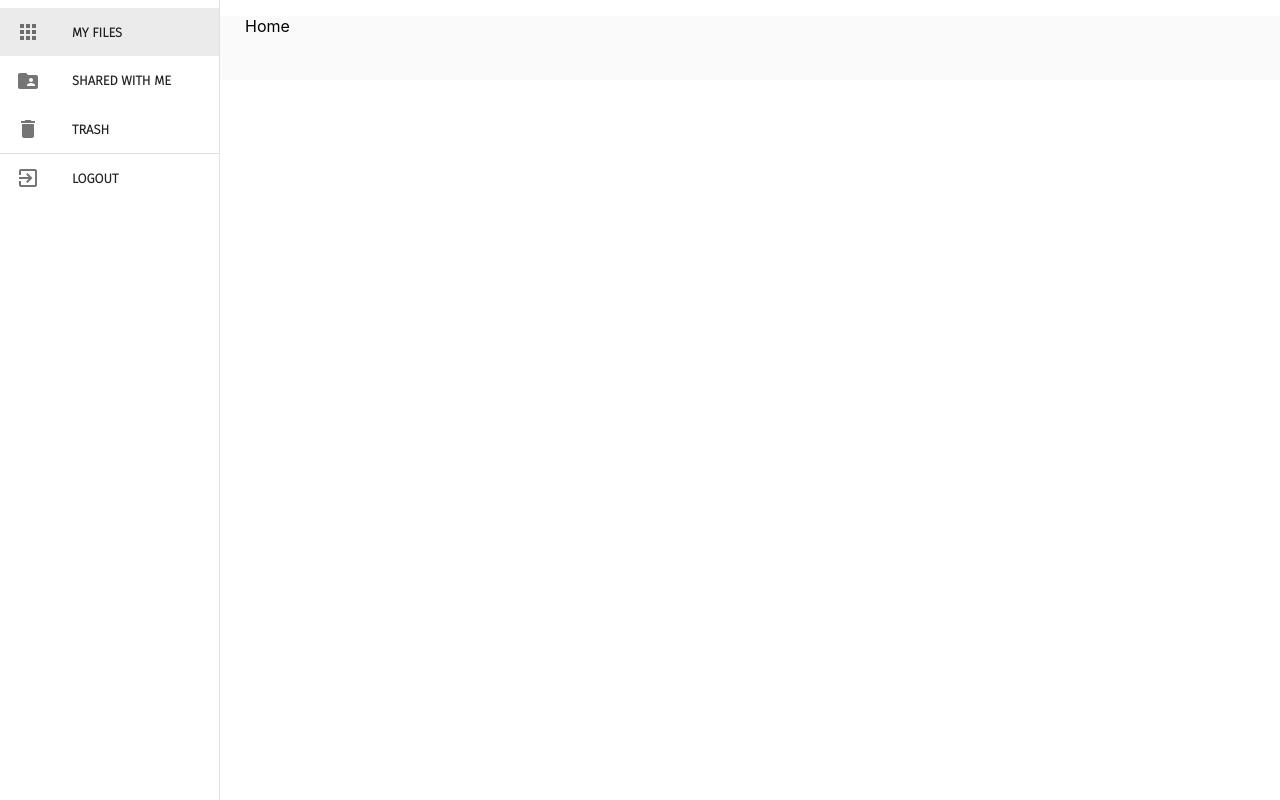
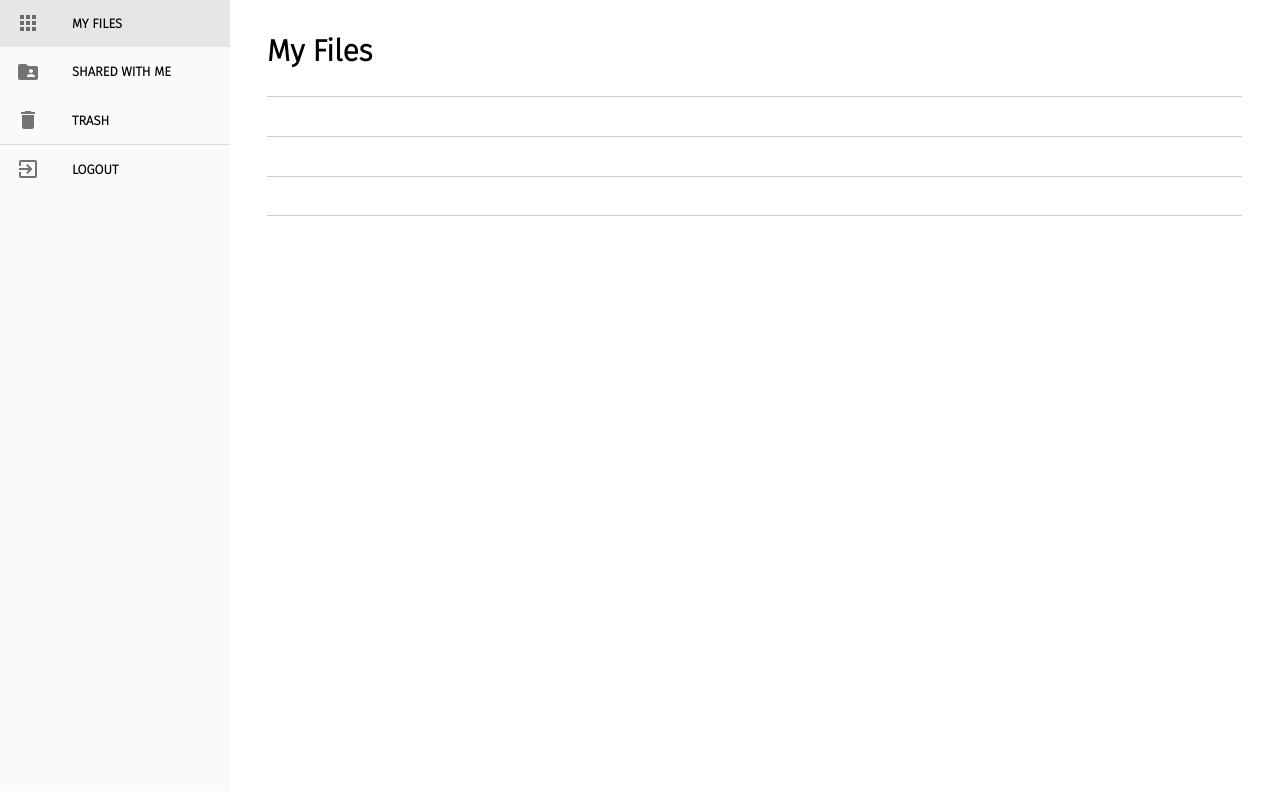
Before and after one commit to Riolku/cryptbox, a Next.js app in the folder frontend/: page /user in a window 1280 px wide. Built offline with nearby package versions, Linux system fonts and the light colour scheme.

Commit message:
Added more to user page + fixed sidebar

```diff
--- a/frontend/pages/login.tsx
+++ b/frontend/pages/login.tsx
@@ -1,7 +1,5 @@
 import React, { useState } from 'react';
 import { useRouter } from 'next/router';
-
-//import 'dotenv/config';
 
 import Navbar from '../components/Navbar';
 
--- a/frontend/pages/user.tsx
+++ b/frontend/pages/user.tsx
@@ -14,7 +14,19 @@ import Navbar from '../components/Navbar';
 
 import styles from '../styles/User.module.css';
 
-const drawerWidth = 220;
+const drawerWidth = 300;
+
+const testData = [
+    {
+
+    },
+    {
+
+    },
+    {
+
+    }
+];
 
 const useStyles = makeStyles((theme: Theme) =>
   createStyles({
@@ -37,38 +49,29 @@ const useStyles = makeStyles((theme: Theme) =>
     content: {
       flexGrow: 1,
       backgroundColor: theme.palette.background.default,
-      paddingLeft: 245,
+      paddingLeft: 285,
     },
   }),
 );
 
 export default function User(){
-
     const classes = useStyles();
 
-    const [fvstate, setFVState] = useState("Home")
+    const [fvstate, setFVState] = useState("My Files")
 
     const handleListItemClick =(event: React.MouseEvent<HTMLDivElement, MouseEvent>, index: string)=>{
         setFVState(index)
     }
 
     return(
-        //<FilePicker onFile={(file)=>}></FilePicker>
         <div>
-            <Drawer
-                className={classes.drawer}
-                variant="permanent"
-                classes={{
-                    paper: classes.drawerPaper
-                }}>
-
-                <div className={classes.toolbar }>
+            <div style = {{ position: 'fixed', left: 0, height: '100vh', width: '230px', top: '-9px', background: 'rgba(0,0,0,0.02)' }}>
                 <List>
-                        <ListItem button selected={fvstate === "Home"} key={"Home"} onClick={(ev)=>{handleListItemClick(ev, "Home")}}>
+                    <ListItem button selected={fvstate === "My Files"} key={"My Files"} onClick={(ev)=>{handleListItemClick(ev, "My Files")}}>
                         <ListItemIcon><AppsIcon /></ListItemIcon>
                         <h1 className = { styles.sidebarText }> MY FILES </h1>
                     </ListItem>
-                        <ListItem button selected={fvstate === "Shared"} key={"Shared"} onClick={(ev)=>{handleListItemClick(ev, "Shared")}}>
+                    <ListItem button selected={fvstate === "Shared With Me"} key={"Shared With Me"} onClick={(ev)=>{handleListItemClick(ev, "Shared With Me")}}>
                         <ListItemIcon><FolderSharedIcon /></ListItemIcon>
                         <h1 className = { styles.sidebarText }> SHARED WITH ME </h1>
                     </ListItem>
@@ -83,12 +86,19 @@ export default function User(){
                     </ListItem>
                 </List>
             </div>
-            </Drawer>
-            <main className={classes.content}>
-                <div className={classes.toolbar}>
-                    <p>{fvstate}</p>
+            <div className = { styles.userBackground }>
+                <h1 className = { styles.userHeader }> { fvstate } </h1>
+                <div className = { styles.filesBackground }>
+                    {
+                        testData.map((value, index) => {
+                            return (
+                                <div className = { styles.fileEntryContainer } style = {{ borderBottom: index==testData.length-1?'1px solid rgba(0,0,0,0.2)':0 }}>
                                 </div>
-            </main>
+                            )
+                        })
+                    }
+                </div>
+            </div>
         </div>
     )
 }
--- a/frontend/styles/User.module.css
+++ b/frontend/styles/User.module.css
@@ -7,6 +7,34 @@
     position: absolute;
     width: calc(100vw - 220px);
     height: 100vh;
-    left: 220px;
+    left: 230px;
     /* background: rgba(0,0,0,0.5); */
 }
+
+.userHeader {
+    position: absolute;
+    left: 3%;
+    top: 1%;
+    font-size: 30px;
+    font-family: var(--font);
+    padding: 0.5%;
+    /* background: rgba(0,0,0,0.5); */
+}
+
+.filesBackground {
+    /* background: rgba(0,0,0,0.5); */
+    position: absolute;
+    top: 12%;
+    width: 92%;
+    left: 3.5%;
+    height: 10%;
+}
+
+.fileEntryContainer {
+    position: relative;
+    width: 100%;
+    height: 40px;
+    /* background: rgba(0,0,0,0.5); */
+    border-top: 1px solid rgba(0,0,0,0.2);
+    /* margin-bottom: 1%; */
+}
```
Also changed, not shown: frontend/pages/post.tsx (indentation only). Lines whose indentation alone changed are shown as unchanged.
